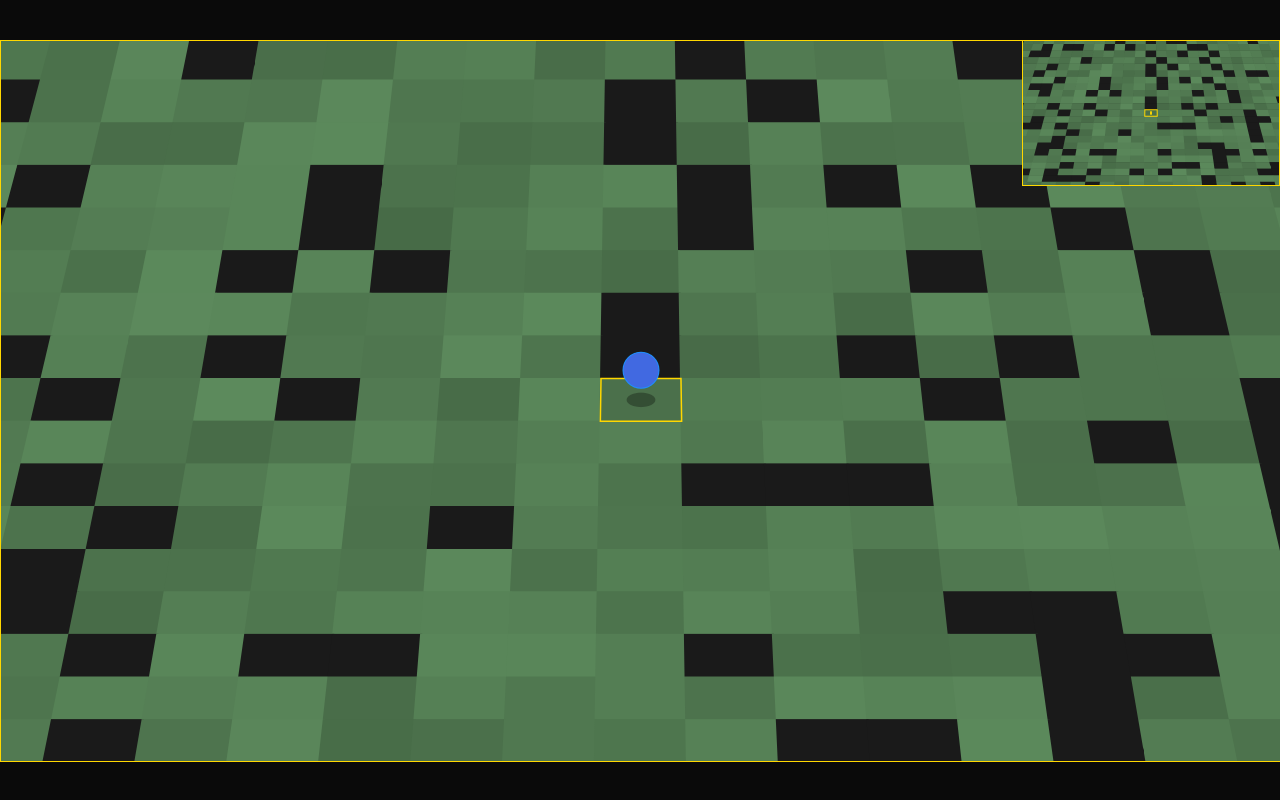
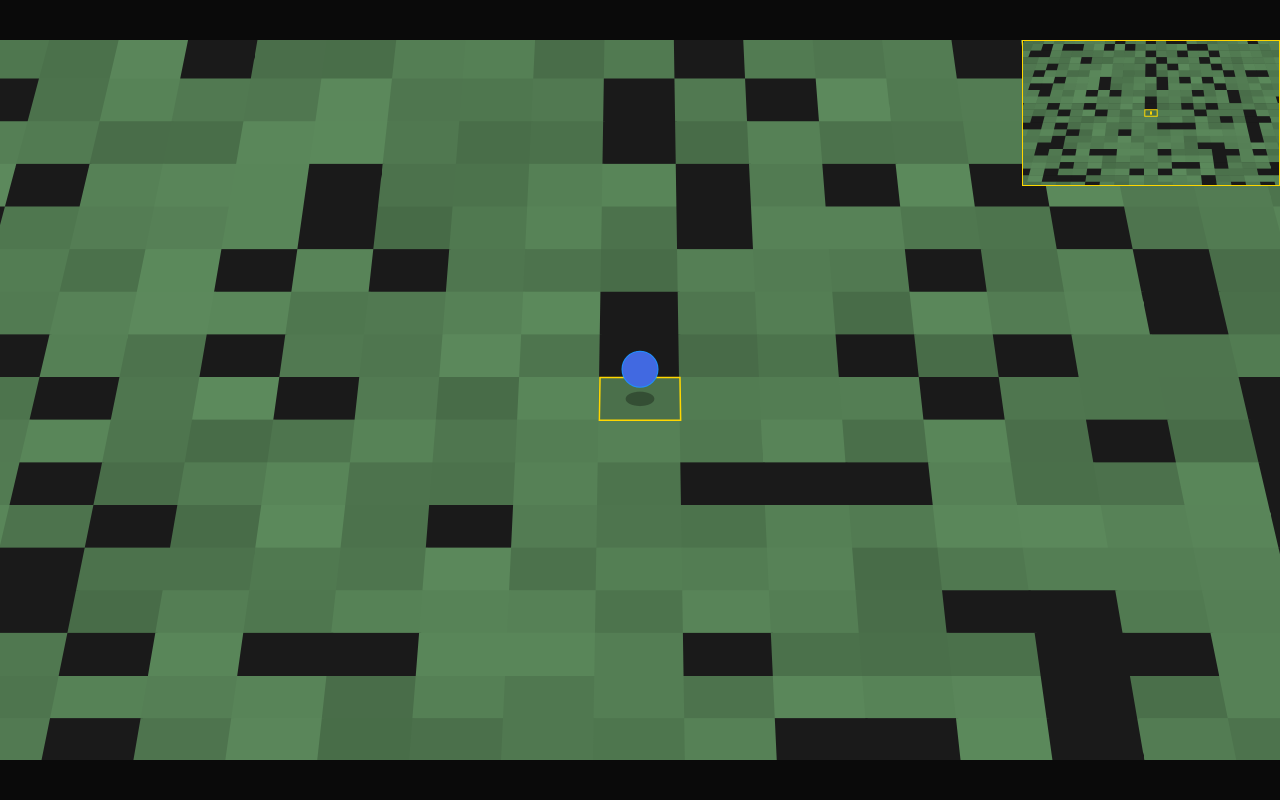
Before and after one commit to Puzzle-Drops/Haeven, a plain HTML site: page index.html in a window 1280 px wide. Drawn offline with Linux system fonts and the light colour scheme; animation ran at ten frames a second.

Commit message:
Update styles.css checkpoint

```diff
--- a/styles.css
+++ b/styles.css
@@ -44,8 +44,6 @@ canvas#gameCanvas {
     image-rendering: pixelated;
     image-rendering: -moz-crisp-edges;
     image-rendering: crisp-edges;
-    border: 2px solid #FFD700;
-    box-sizing: border-box;
 }
 
 /* Minimap canvas */
```
